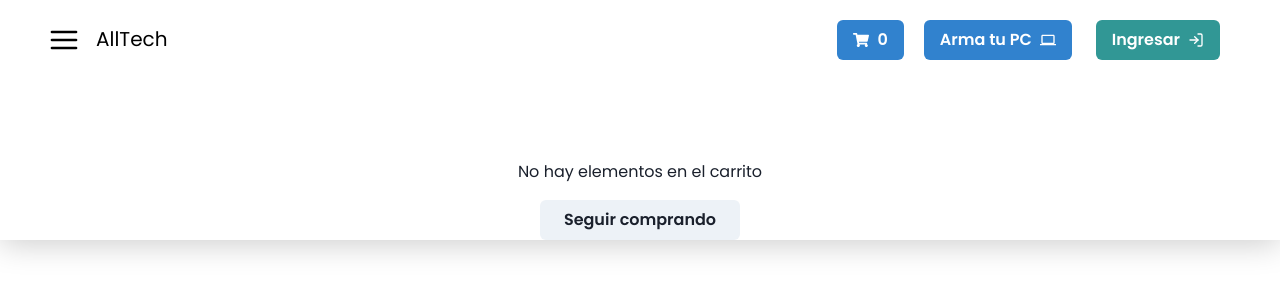
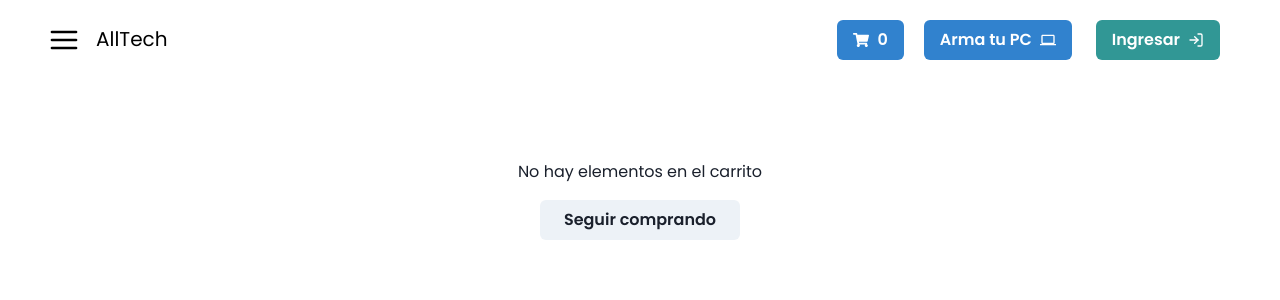
Before and after one commit to zodieth/CLIENT, a React (Create React App) app: page /cart in a window 1280 px wide. Shown: the top 300 px of the page. Built offline with nearby package versions, Linux system fonts and the light colour scheme.

Commit message:
arreglo temporal sombra carrito

```diff
--- a/src/components/Cart/cart.module.css
+++ b/src/components/Cart/cart.module.css
@@ -5,7 +5,9 @@
   margin-right: 1rem;
   flex-direction: column;
 }
-
+.cart {
+  height: 1000px;
+}
 .nothing {
   margin: 4rem;
   display: flex;
```
